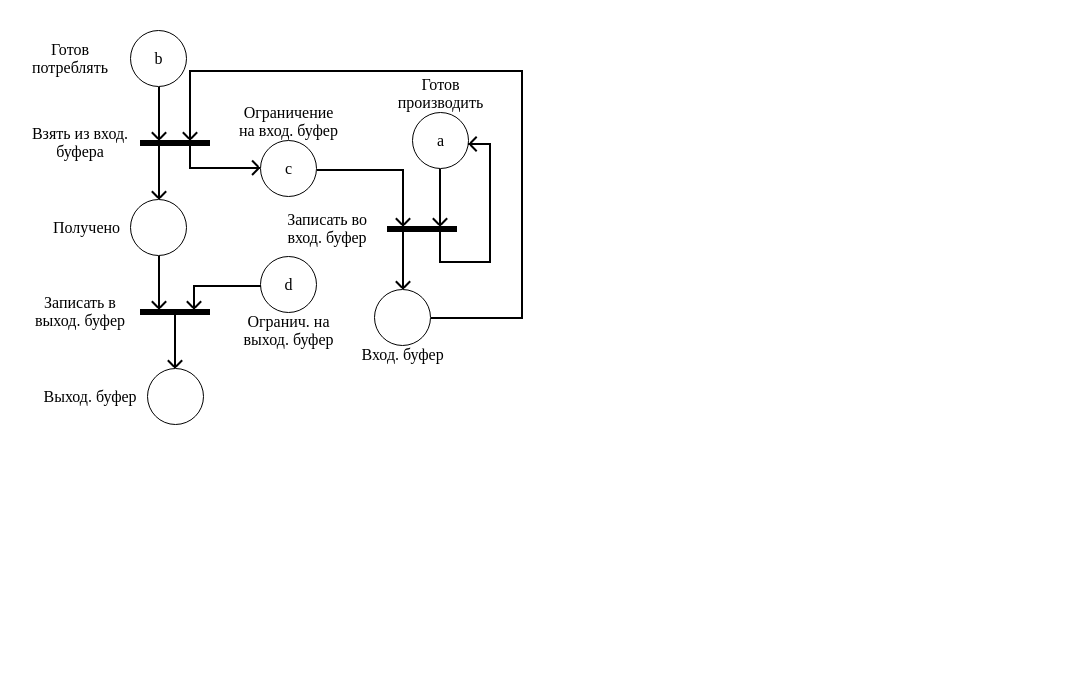
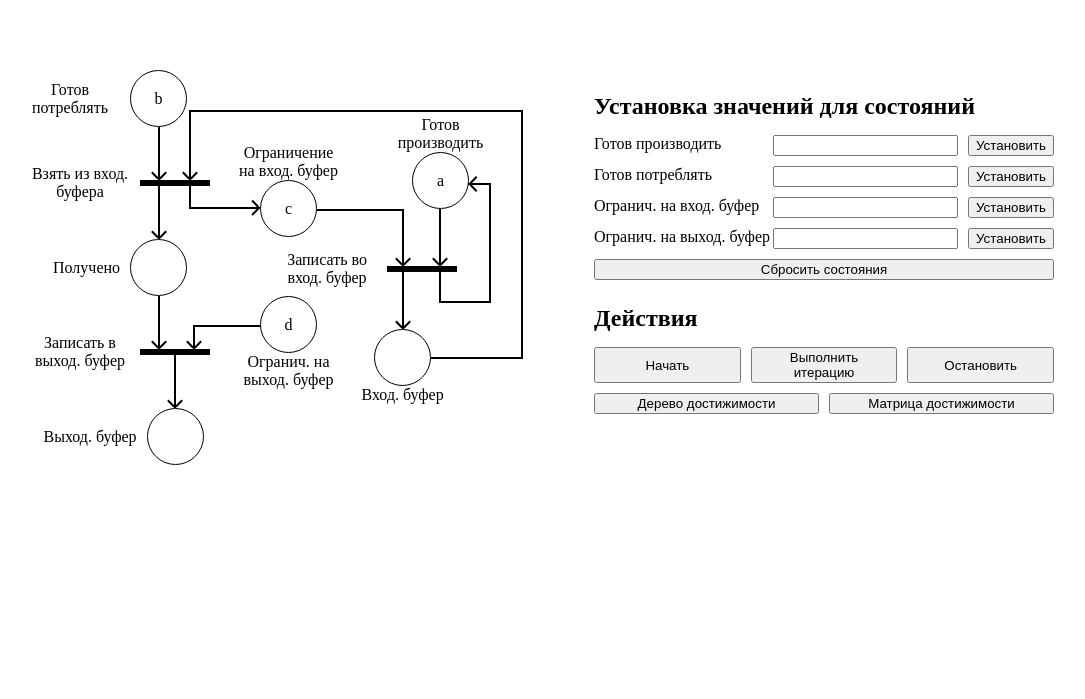
Before and after one commit to Novice2022/theory-of-computional-processes, a plain HTML site: page index.html in a window 1280 px wide. Shown: the whole page, without its empty margins (98-1183 px from the left). Drawn offline with Linux system fonts and the light colour scheme.

Commit message:
Displayed controllers and refactored project file system

```diff
--- a/index.html
+++ b/index.html
@@ -11,7 +11,7 @@
 <body>
     <div class="content">
         <div class="row">
-            <div class="col-9" id="net">
+            <div id="net">
                 <div class="states">
                     <div class="state-component" id="state-ready-to-consume" name="sa">
                         <span class="state-label">Готов потреблять</span>
@@ -145,15 +145,62 @@
                     </div>
                 </div>
             </div>
-            <div class="col-3" id="settings">
-                <!-- settings -->
+            <div id="interface">
+                <div class="settings">
+                    <h2>Установка значений для состояний</h2>
+                    <div class="setter">
+                        <span class="state-name">Готов производить</span>
+                        <div class="controllers">
+                            <input type="number" min="0" id="a-setter">
+                            <button type="button" onclick="updateState('a-setter', 'se')">Установить</button>
+                        </div>
+                    </div>
+                    <div class="setter">
+                        <span class="state-name">Готов потреблять</span>
+                        <div class="controllers">
+                            <input type="number" min="0" id="b-setter">
+                            <button type="button" onclick="updateState('b-setter', 'sa')">Установить</button>
+                        </div>
+                    </div>
+                    <div class="setter">
+                        <span class="state-name">Огранич. на вход. буфер</span>
+                        <div class="controllers">
+                            <input type="number" min="0" id="c-setter">
+                            <button type="button" onclick="updateState('c-setter', 'sf')">Установить</button>
+                        </div>
+                    </div>
+                    <div class="setter">
+                        <span class="state-name">Огранич. на выход. буфер</span>
+                        <div class="controllers">
+                            <input type="number" min="0" id="d-setter">
+                            <button type="button" onclick="updateState('d-setter', 'sc')">Установить</button>
+                        </div>
+                    </div>
+                    <button type="button" onclick="resetStates()">Сбросить состояния</button>
+                </div>
+                <div class="actions">
+                    <h2>Действия</h2>
+                    <div class="act-block">
+                        <button type="button" onclick="setInterfaceDisabled(true)">Начать</button>
+                        <button type="button" onclick="iterate()">Выполнить итерацию</button>
+                        <button type="button" onclick="setInterfaceDisabled(false)">Остановить</button>
+                    </div>
+                    <div class="act-block">
+                        <button type="button" onclick="getReachabilityTree()">Дерево достижимости</button>
+                        <button type="button" onclick="getReachabilityMatrix()">Матрица достижимости</button>
+                    </div>
+                </div>
             </div>
         </div>
-        <div class="row">
-            <!-- actions -->
+        <div class="reachabilities">
+            <div id="tree"></div>
+            <div id="matrix"></div>
         </div>
     </div>
-    <!-- <script src="https://cdn.jsdelivr.net/npm/bootstrap@5.3.3/dist/js/bootstrap.bundle.min.js" integrity="sha384-YvpcrYf0tY3lHB60NNkmXc5s9fDVZLESaAA55NDzOxhy9GkcIdslK1eN7N6jIeHz" crossorigin="anonymous"></script> -->
+    <script src="./scripts/domManagers.js"></script>
+    <script src="./scripts/net/elements.js"></script>
+    <script src="./scripts/net/logic.js"></script>
+    <script src="./scripts/interface.js"></script>
     <script src="./scripts/main.js"></script>
 </body>
 </html>
--- /dev/null
+++ b/scripts/domManagers.js
@@ -0,0 +1,54 @@
+const STATE_DIAMETER_PX = 35 + 10 * 2 + 2;
+const TRANSITION_HEIGHT_PX = 6;
+
+const manageStatesLabels = () => {
+    let labels = document.getElementsByClassName('state-label');
+
+    for (let i = 0; i < labels.length; i++) {
+        const label = labels.item(i);
+
+        const height = label.offsetHeight;
+        const width = label.offsetWidth;
+
+        if ([
+            'state-limit-to-out',
+            'state-in'
+        ].includes(label.parentElement.id)) {
+            label.style.top = `${ STATE_DIAMETER_PX + height }px`;
+            label.style.left = `-${ (width - STATE_DIAMETER_PX) / 2 }px`;
+        }
+        else if ([
+            'state-limit-to-in',
+            'state-ready-to-produce'
+        ].includes(label.parentElement.id)) {
+            label.style.left = `-${ (width - STATE_DIAMETER_PX) / 2 }px`;
+        } else {
+            label.style.top = `${ STATE_DIAMETER_PX / 2 + height / 2 }px`;
+            label.style.left = `-${ width + 10 }px`;
+        }
+
+        label.parentElement.style.marginTop = `-${height}px`;
+    }
+}
+
+const manageTransitionsLabels = () => {
+    let labels = document.getElementsByClassName('transition-label');
+
+    for (let i = 0; i < labels.length; i++) {
+        const label = labels.item(i);
+
+        const height = label.offsetHeight;
+        const width = label.offsetWidth;
+
+        label.style.top = `${ TRANSITION_HEIGHT_PX / 2 + height / 2 }px`;
+        label.style.left = `-${ width + 10 }px`;
+
+        label.parentElement.style.marginTop = `-${height}px`;
+    }
+}
+
+
+function manageDom() {
+    manageStatesLabels();
+    manageTransitionsLabels();
+}
--- /dev/null
+++ b/scripts/interface.js
@@ -0,0 +1,44 @@
+function updateState(inputId, stateComponentId) {
+    const input = document.getElementById(inputId);
+
+    stateComponent = document.getElementById(stateComponentId);
+    stateComponent.getElementsByTagName('p')[0].textContent = input.value;
+}
+
+function resetStates() {
+    const inputs = document.getElementsByTagName('input');
+
+    for (let i = 0; i < inputs.length; i++) {
+        inputs.item(i).value = 0;
+    }
+
+    document.getElementById('a-setter').focus();
+}
+
+/**
+ *
+ * @param { boolean } toState `on` or `off`
+ */
+function setInterfaceDisabled(toState) {
+    const setters = document.getElementsByClassName('setter');
+
+    for (let i = 0; i < setters.length; i++) {
+        const setter = setters.item(i);
+
+        setter.getElementsByTagName('button')[0].disabled =
+        setter.getElementsByTagName('input')[0].disabled =
+            toState;
+    }
+}
+
+function iterate() {
+
+}
+
+function getReachabilityTree() {
+
+}
+
+function getReachabilityMatrix() {
+
+}
--- a/scripts/main.js
+++ b/scripts/main.js
@@ -1,58 +1,3 @@
-function manageDom() {
-    const STATE_DIAMETER_PX = 35 + 10 * 2 + 2;
-    const TRANSITION_HEIGHT_PX = 6;
-
-    const manageStatesLabels = () => {
-        let labels = document.getElementsByClassName('state-label');
-
-        for (let i = 0; i < labels.length; i++) {
-            const label = labels.item(i);
-
-            const height = label.offsetHeight;
-            const width = label.offsetWidth;
-
-            if ([
-                'state-limit-to-out',
-                'state-in'
-            ].includes(label.parentElement.id)) {
-                label.style.top = `${ STATE_DIAMETER_PX + height }px`;
-                label.style.left = `-${ (width - STATE_DIAMETER_PX) / 2 }px`;
-            }
-            else if ([
-                'state-limit-to-in',
-                'state-ready-to-produce'
-            ].includes(label.parentElement.id)) {
-                label.style.left = `-${ (width - STATE_DIAMETER_PX) / 2 }px`;
-            } else {
-                label.style.top = `${ STATE_DIAMETER_PX / 2 + height / 2 }px`;
-                label.style.left = `-${ width + 10 }px`;
-            }
-
-            label.parentElement.style.marginTop = `-${height}px`;
-        }
-    }
-
-    const manageTransitionsLabels = () => {
-        let labels = document.getElementsByClassName('transition-label');
-
-        for (let i = 0; i < labels.length; i++) {
-            const label = labels.item(i);
-
-            const height = label.offsetHeight;
-            const width = label.offsetWidth;
-
-            label.style.top = `${ TRANSITION_HEIGHT_PX / 2 + height / 2 }px`;
-            label.style.left = `-${ width + 10 }px`;
-
-            label.parentElement.style.marginTop = `-${height}px`;
-        }
-    }
-
-    manageStatesLabels();
-    manageTransitionsLabels();
-}
-
-
 function main() {
     manageDom();
 }
--- /dev/null
+++ b/scripts/net/elements.js
@@ -0,0 +1,53 @@
+class State {
+    constructor(element, tokens = 0) {
+        this.element = element;
+        this.tokens = tokens;
+    }
+
+    setTokens(count) {
+        this.tokens = count;
+        this.element.getElementsByTagName('p')[0].textContent = count;
+    }
+
+    incrementTokens() {
+        this.setTokens(this.tokens + 1);
+    }
+
+    decrementTokens() {
+        this.setTokens(this.tokens - 1);
+    }
+}
+
+class Transition {
+    constructor(element, inputArcs = [], outputArcs = []) {
+        this.element = element;
+        this.inputArcs = inputArcs;
+        this.outputArcs = outputArcs;
+    }
+
+    isEnabled() {
+        return this.inputArcs.every(
+            arc => arc.source.tokens > 0
+        );
+    }
+
+    execute() {
+        if (!this.isEnabled()) throw new Error("Transition is not enabled");
+
+        this.inputArcs.forEach(arc => {
+            arc.source.decrementTokens();
+        });
+
+        this.outputArcs.forEach(arc => {
+            arc.destination.incrementTokens();
+        });
+    }
+}
+
+class Arc {
+    constructor(element, source, destination) {
+        this.element = element;
+        this.source = source;
+        this.destination = destination;
+    }
+}
--- a/styles/main.css
+++ b/styles/main.css
@@ -2,7 +2,7 @@
     --state-diameter: 35px;
     --state-size: calc(var(--state-diameter) + 10px * 2 + 2px);
 
-    --top-offset: 30px;
+    --top-offset: 70px;
     --left-offset: 10% + 100px;
 
     --state-to-transition-distance: calc(110px - var(--state-size));
@@ -13,6 +13,7 @@
 .content {
     padding-top: 30px;
     margin: 0 10%;
+    display: flex;
 }
 
 .state-component,
@@ -85,3 +86,59 @@
     right: -4px;
     transform: rotate(45deg);
 }
+
+#interface {
+    position: absolute;
+    right: 10%;
+}
+
+#interface h2 {
+    margin: 25px 0 5px;
+}
+
+.settings {
+    width: 460px;
+    display: flex;
+    flex-direction: column;
+    gap: 10px;
+}
+
+.settings .setter {
+    display: flex;
+    justify-content: space-between;
+}
+
+.setter .controllers {
+    display: flex;
+    gap: 10px;
+}
+
+.actions {
+    width: 460px;
+    display: flex;
+    flex-direction: column;
+    gap: 10px;
+}
+
+.act-block {
+    display: flex;
+    justify-content: space-between;
+    gap: 10px;
+}
+
+.act-block button {
+    width: 100%;
+}
+
+button, input {
+
+    outline: none;
+}
+
+button {
+
+}
+
+input {
+
+}
--- a/styles/net.css
+++ b/styles/net.css
@@ -200,7 +200,7 @@
 #ta-to-sf .second {
     height: 0;
     width: calc(
-        130px -
+        170px -
         var(--top-offset) -
         (var(--state-to-transition-distance) / 2 - 2px) -
         4px - 2px
```
Also changed, not shown: scripts/net/logic.js (added).
